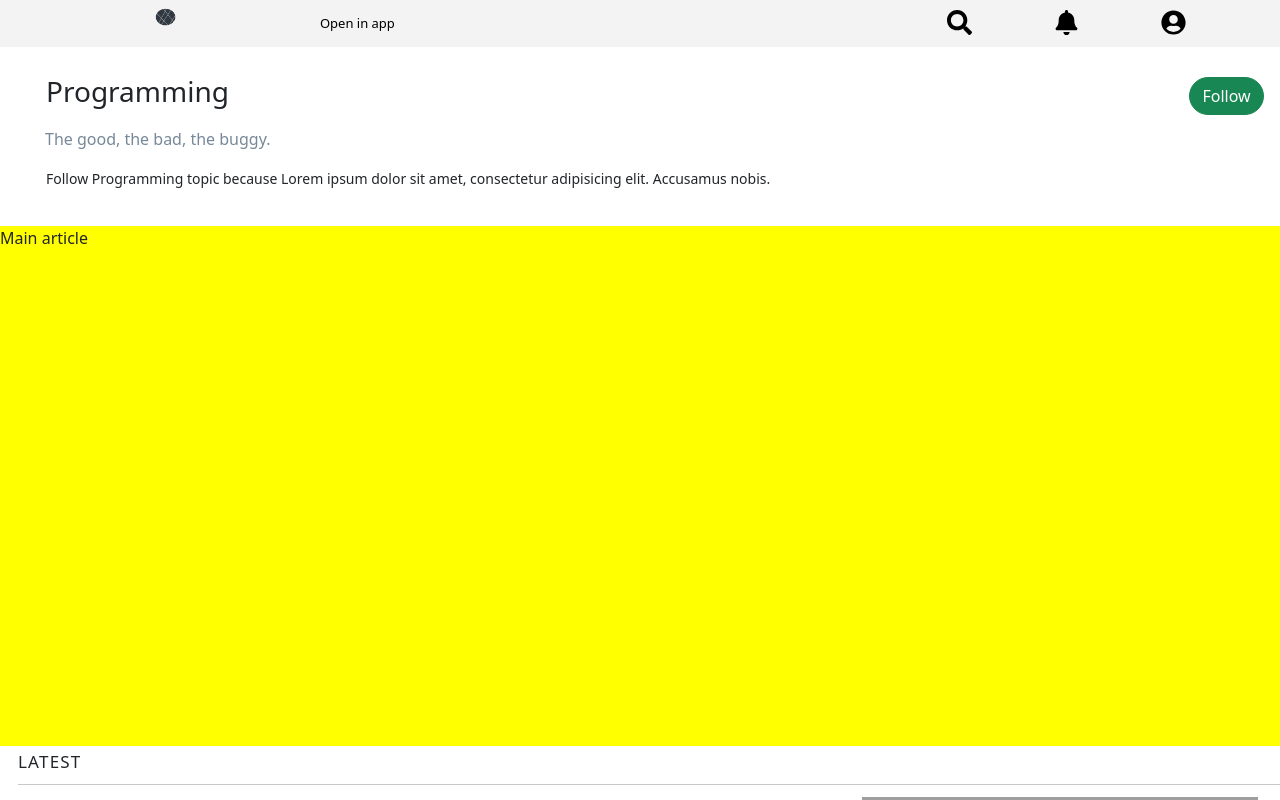
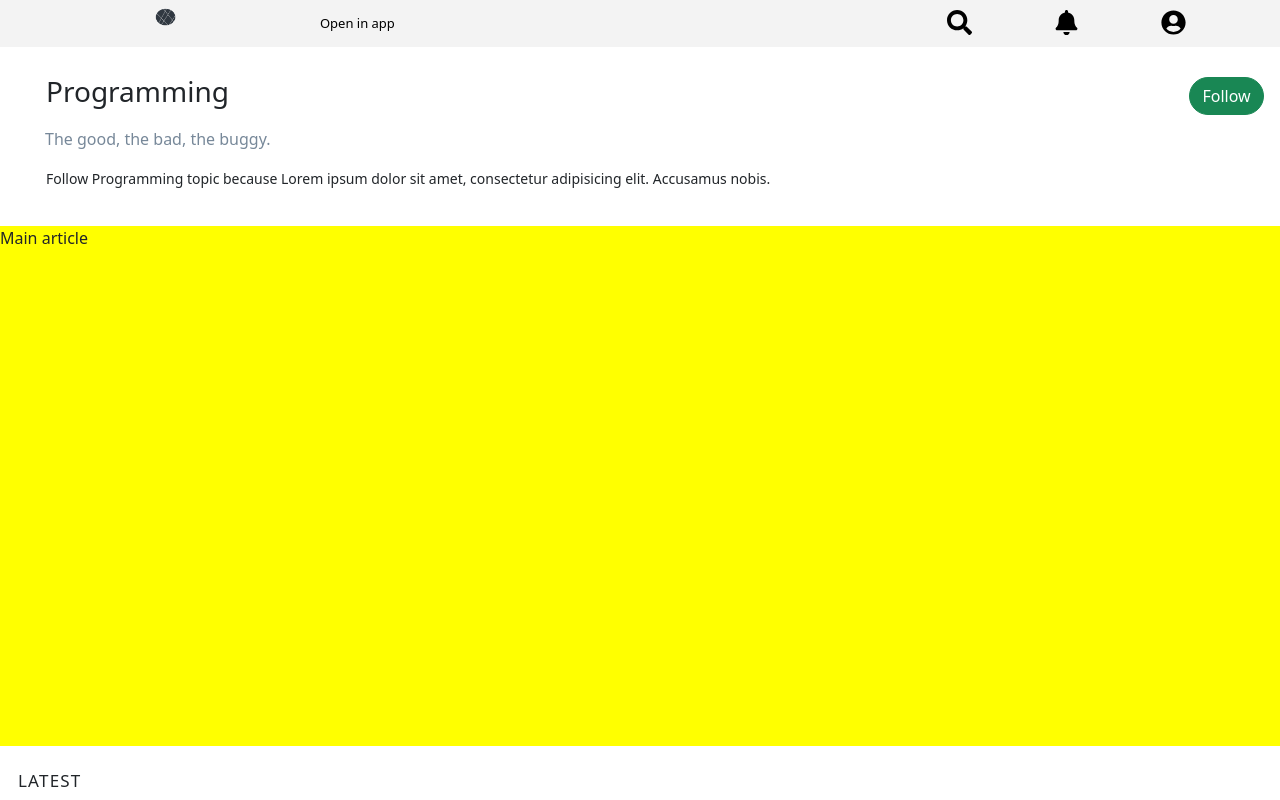
Before and after one commit to Reddah14/replica-mediumWebsite, a React (Create React App) app: page / in a window 1280 px wide. Shown: the top 800 px of the page. Built offline with nearby package versions, Linux system fonts and the light colour scheme; grey boxes are pictures that could not be loaded.

Commit message:
small fixes

```diff
--- a/src/App.scss
+++ b/src/App.scss
@@ -10,11 +10,15 @@ html {
   font-family: 'Open Sans', sans-serif;
 }
 
-h6, hr {
+h6 {
   display: flex;
   justify-content: flex-start;
   align-content: center;
-  margin: 6px 0 12px 18px;
+  margin: 25px 0 0px 18px;
   font-size: 17px;
   letter-spacing: 1.2px;
 }
+
+hr {
+  margin-left: 18px;
+}
--- a/src/components/Banner/Banner.jsx
+++ b/src/components/Banner/Banner.jsx
@@ -6,7 +6,7 @@ const Banner = () => {
     <div className="row banner">
       <div className="row banner__topic-title">
         <h3 className="col-8">Programming</h3>
-        <button type="button" class=" col-4 btn btn-success follow-btn">Follow</button>
+        <button type="button" className=" col-4 btn btn-success follow-btn">Follow</button>
       </div>
       <div className="col-12 banner__topic-subtitle">
         The good, the bad, the buggy.
```
